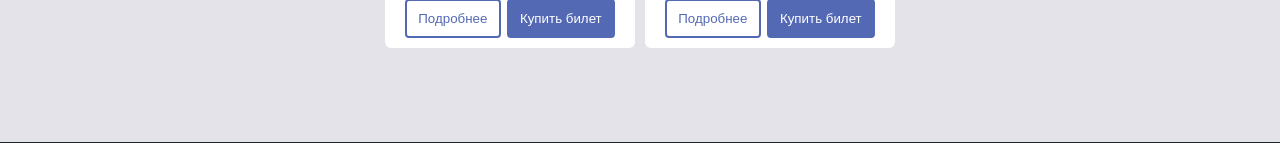
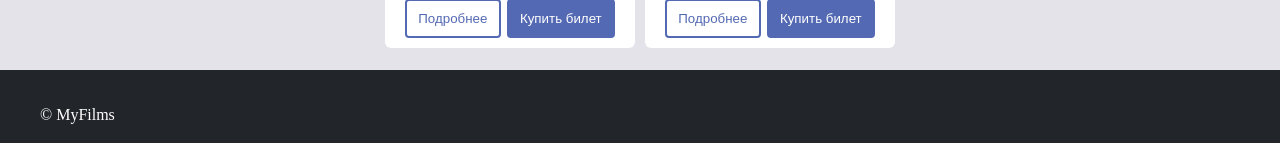
Before and after one commit to Sadnessa/cinema-site, a Vue app: page /cinema-site/ in a window 1280 px wide. Shown: the part 640-783 px from the top of the page. Built offline with nearby package versions, Linux system fonts and the light colour scheme.

Commit message:
Added copyright to footer.

```diff
--- a/src/components/layout/AppFooter.vue
+++ b/src/components/layout/AppFooter.vue
@@ -1,6 +1,8 @@
 <template>
   <footer>
-    Co
+    <div class="container">
+      <p>&copy; MyFilms </p>
+    </div>
   </footer>
 </template>
 
```
